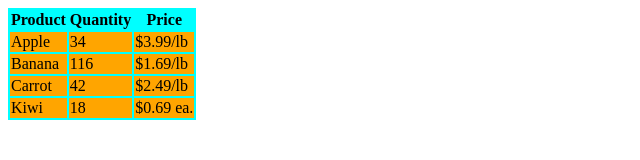
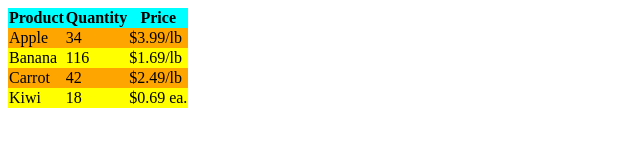
Before and after one commit to LaunchSchoolKalisz/LS202, a plain HTML site: page table_practice_prob/1.html in a window 1280 px wide. Shown: the whole page, without its empty margins (0-640 px from the left). Drawn offline with Linux system fonts and the light colour scheme.

Commit message:
Update CSS to alternate colors for even/odd rows

```diff
--- a/table_practice_prob/1.css
+++ b/table_practice_prob/1.css
@@ -1,7 +1,12 @@
 table {
   background-color: cyan;
+  border-collapse: collapse;
 }
 
-td {
+tbody tr:nth-child(2n+1) {
   background-color: orange;
 }
+
+tbody tr:nth-child(2n+2) {
+  background-color: yellow;
+}
```
